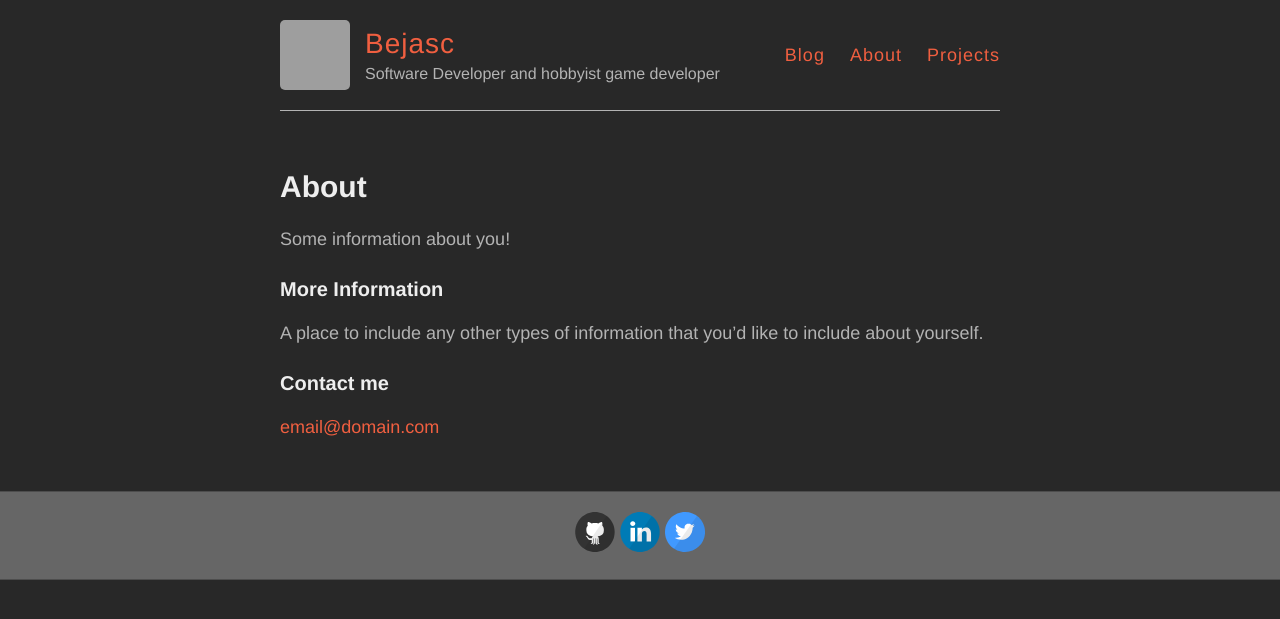
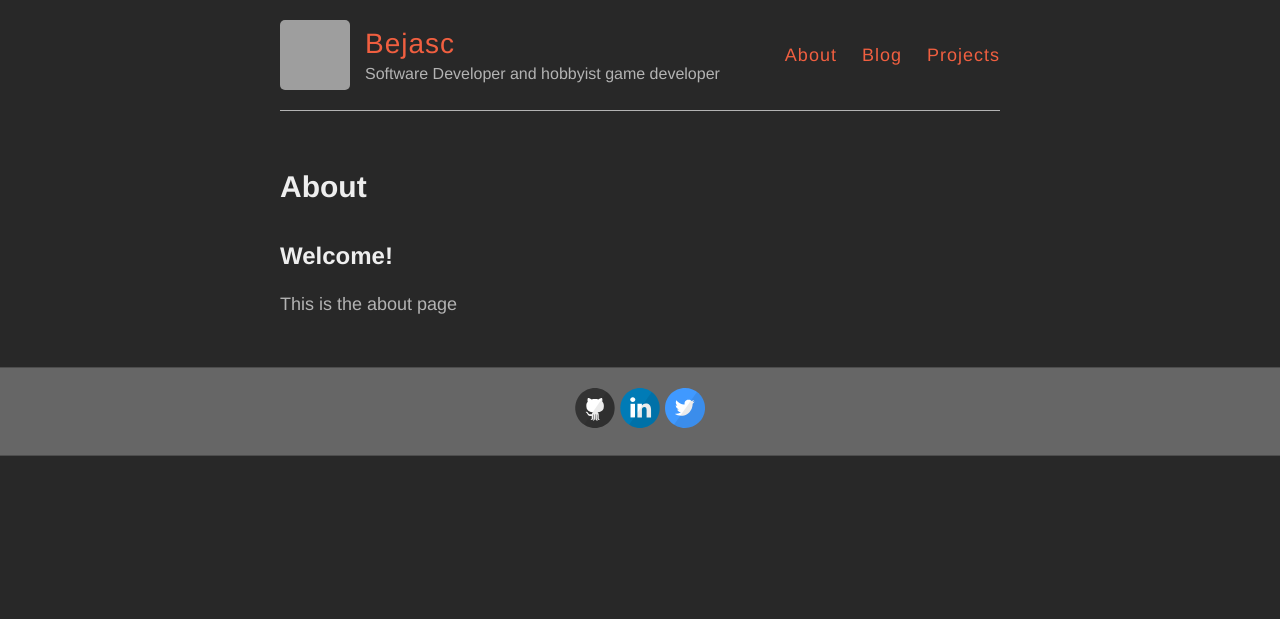
Before and after one commit to Bejasc/bejasc.github.io, a Jekyll site: the page built from about.md, in a window 1280 px wide. Shown: the top 619 px of the page. Built offline with Jekyll 4.4.1, drawn with Linux system fonts in a browser that asks for light colours; grey boxes are pictures that could not be loaded.

Commit message:
changes to page structure

```diff
--- a/_layouts/default.html
+++ b/_layouts/default.html
@@ -28,8 +28,8 @@
         </div>
 
         <nav>
-          <a href="{{ site.baseurl }}/">Blog</a>
-          <a href="{{ site.baseurl }}/about">About</a>
+          <a href="{{ site.baseurl }}/">About</a>
+          <a href="{{ site.baseurl }}/blog">Blog</a>
           <a href="{{ site.baseurl }}/projects">Projects</a>
         </nav>
       </header>
--- a/about.md
+++ b/about.md
@@ -1,15 +1,8 @@
 ---
 layout: page
 title: About
-permalink: /about/
 ---
 
-Some information about you!
 
-### More Information
-
-A place to include any other types of information that you'd like to include about yourself.
-
-### Contact me
-
-[email@domain.com](mailto:email@domain.com)
+## Welcome!
+This is the about page
--- a/index.html
+++ b/index.html
@@ -1,5 +1,7 @@
 ---
 layout: default
+title: Blog
+permalink: /blog/
 ---
 
 <div class="posts">
```
Lines whose indentation alone changed are shown as unchanged.
